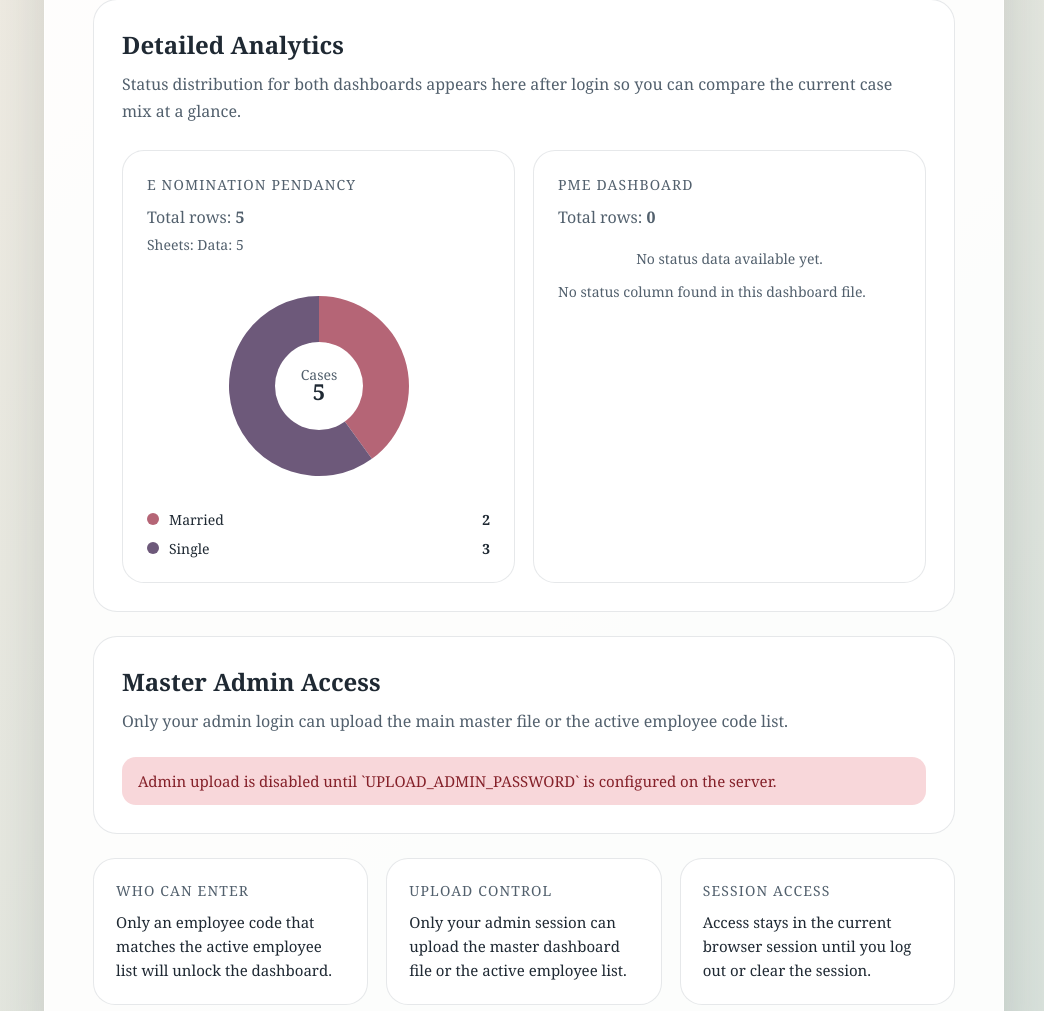
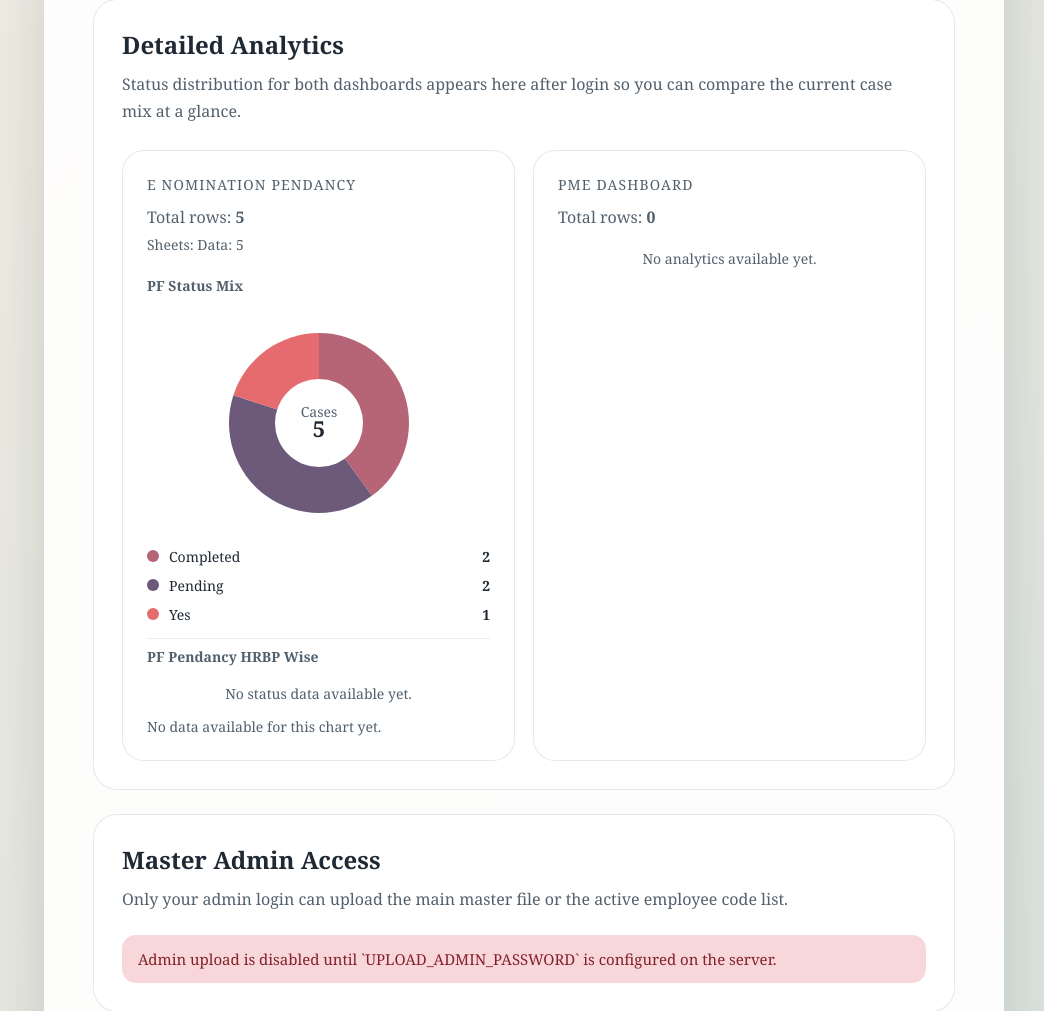
Before and after one commit to vredkar12/excel-dashboard, a Flask app: page / in a window 1280 px wide. Shown: the part 674-1685 px from the top of the page, without its empty margins (116-1160 px from the left). Run offline with Flask 3, Linux system fonts and the light colour scheme; the visitor is signed in with stand-in values (Sample User, id 1).

Commit message:
Refine PF and PME analytics charts

```diff
--- a/app.py
+++ b/app.py
@@ -135,12 +135,81 @@ def get_status_column(columns):
             return column
     return None
 
-def build_dashboard_analytics(excel_path):
+def normalize_status_value(value):
+    normalized = str(value).strip().lower()
+    mapping = {
+        'completed': 'Completed',
+        'pending': 'Pending',
+        'yes': 'Yes',
+        'no': 'No',
+    }
+    return mapping.get(normalized, '')
+
+def build_pf_analytics(excel_path):
     analytics = {
         "total_rows": 0,
         "sheets": [],
-        "status_counts": {}
+        "charts": []
     }
+    status_counts = {"Completed": 0, "Pending": 0, "Yes": 0, "No": 0}
+    hrbp_pending_counts = {}
+
+    if not os.path.exists(excel_path):
+        return analytics
+
+    excel_file = pd.ExcelFile(excel_path)
+    for sheet_name in excel_file.sheet_names:
+        df = pd.read_excel(excel_file, sheet_name=sheet_name)
+        df = df.fillna('')
+        row_count = len(df)
+        analytics["total_rows"] += row_count
+        analytics["sheets"].append({
+            "name": sheet_name,
+            "row_count": row_count
+        })
+
+        hrbp_column = next((column for column in df.columns if str(column).strip().lower() == 'hrbp'), None)
+        pf_pending_column = next((column for column in df.columns if 'pendingmination pendancy' in str(column).strip().lower() or 'nomination pendancy' in str(column).strip().lower()), None)
+
+        for column in df.columns:
+            if str(column).strip().lower() in {'employee code', 'employee name', 'reporting manager', 'store name', 'cluster region', 'employee uan no', 'employee member id', 'gender', 'date of joining', 'marital status', 'hrbp', 'remark', 'remark added by'}:
+                continue
+
+            for value in df[column]:
+                normalized = normalize_status_value(value)
+                if normalized:
+                    status_counts[normalized] += 1
+
+        if hrbp_column and pf_pending_column:
+            for _, row in df.iterrows():
+                if is_pending_like(row.get(pf_pending_column, '')):
+                    hrbp = str(row.get(hrbp_column, '')).strip() or 'Unassigned'
+                    hrbp_pending_counts[hrbp] = hrbp_pending_counts.get(hrbp, 0) + 1
+
+    analytics["sheets"].sort(key=lambda item: item["name"])
+    analytics["charts"] = [
+        {
+            "label": "PF Status Mix",
+            "counts": {key: value for key, value in status_counts.items() if value > 0}
+        },
+        {
+            "label": "PF Pendancy HRBP Wise",
+            "counts": dict(sorted(hrbp_pending_counts.items(), key=lambda item: item[0].lower()))
+        }
+    ]
+    return analytics
+
+def is_pending_like(value):
+    normalized = str(value).strip().lower()
+    return normalized in {'pending', 'no', 'not done', 'pme not done', 'none', 'false', 'n', 'fail'}
+
+def build_pme_analytics(excel_path):
+    analytics = {
+        "total_rows": 0,
+        "sheets": [],
+        "charts": []
+    }
+    hrbp_pending_counts = {}
 
     if not os.path.exists(excel_path):
         return analytics
@@ -157,15 +226,34 @@ def build_dashboard_analytics(excel_path):
         })
 
         status_column = get_status_column(df.columns)
-        if status_column:
-            counts = df[status_column].astype(str).str.strip()
+        hrbp_column = next((column for column in df.columns if str(column).strip().lower() == 'hrbp'), None)
+        if status_column and hrbp_column:
+            filtered = df[df[status_column].map(is_pending_like)]
+            counts = filtered[hrbp_column].astype(str).str.strip()
             counts = counts[counts != '']
-            for status, count in counts.value_counts().items():
-                analytics["status_counts"][status] = analytics["status_counts"].get(status, 0) + int(count)
+            for hrbp, count in counts.value_counts().items():
+                hrbp_pending_counts[hrbp] = hrbp_pending_counts.get(hrbp, 0) + int(count)
 
     analytics["sheets"].sort(key=lambda item: item["name"])
-    analytics["status_counts"] = dict(sorted(analytics["status_counts"].items(), key=lambda item: item[0].lower()))
+    analytics["charts"] = [
+        {
+            "label": "PME Pendancy HRBP Wise",
+            "counts": dict(sorted(hrbp_pending_counts.items(), key=lambda item: item[0].lower()))
+        }
+    ]
     return analytics
+
+def build_dashboard_analytics(dashboard_slug, excel_path):
+    if dashboard_slug == 'e-nomination-pendancy':
+        return build_pf_analytics(excel_path)
+    if dashboard_slug == 'pme-dashboard':
+        return build_pme_analytics(excel_path)
+
+    return {
+        "total_rows": 0,
+        "sheets": [],
+        "charts": []
+    }
 
 def employee_code_exists(employee_code):
     normalized_code = normalize_employee_code(employee_code)
@@ -495,7 +583,7 @@ def analytics_overview():
     for slug, dashboard in DASHBOARDS.items():
         dashboards[slug] = {
             "title": dashboard["title"],
-            "analytics": build_dashboard_analytics(dashboard["file"])
+            "analytics": build_dashboard_analytics(slug, dashboard["file"])
         }
 
     return jsonify({
--- a/templates/home.html
+++ b/templates/home.html
@@ -254,6 +254,17 @@
             margin-top: 18px;
         }
 
+        .chart-block {
+            width: 100%;
+            padding-top: 8px;
+            border-top: 1px solid rgba(82, 96, 109, 0.12);
+        }
+
+        .chart-block:first-child {
+            padding-top: 0;
+            border-top: none;
+        }
+
         .pie-chart {
             width: 220px;
             height: 220px;
@@ -506,14 +517,27 @@
 
         function renderAnalyticsCard(slug, dashboard) {
             const analytics = dashboard.analytics || {};
-            const entries = Object.entries(analytics.status_counts || {});
-            const colors = getChartColors();
+            const sheets = (analytics.sheets || []).map(sheet => `${escapeHtml(sheet.name)}: ${sheet.row_count}`).join(' | ');
+            const charts = Array.isArray(analytics.charts) ? analytics.charts : [];
+            const chartHtml = charts.length
+                ? charts.map(chart => {
+                    const entries = Object.entries(chart.counts || {});
+                    const colors = getChartColors();
+                    const legendHtml = entries.length
+                        ? entries.map(([label, count], index) => `<div class="legend-item"><span class="legend-label"><span class="legend-dot" style="background:${colors[index % colors.length]}"></span><span>${escapeHtml(label)}</span></span><strong>${count}</strong></div>`).join('')
+                        : '<div class="subtle">No data available for this chart yet.</div>';
 
-            const legendHtml = entries.length
-                ? entries.map(([label, count], index) => `<div class="legend-item"><span class="legend-label"><span class="legend-dot" style="background:${colors[index % colors.length]}"></span><span>${escapeHtml(label)}</span></span><strong>${count}</strong></div>`).join('')
-                : '<div class="subtle">No status column found in this dashboard file.</div>';
-
-            const sheets = (analytics.sheets || []).map(sheet => `${escapeHtml(sheet.name)}: ${sheet.row_count}`).join(' | ');
+                    return `
+                        <div class="chart-block">
+                            <div class="subtle"><strong>${escapeHtml(chart.label || 'Analytics')}</strong></div>
+                            <div class="chart-wrap">
+                                ${buildPieChartSvg(chart.counts || {})}
+                                <div class="chart-legend">${legendHtml}</div>
+                            </div>
+                        </div>
+                    `;
+                }).join('')
+                : '<div class="subtle">No analytics available yet.</div>';
 
             return `
                 <article class="analytics-card">
@@ -522,10 +546,7 @@
                         Total rows: <strong>${analytics.total_rows || 0}</strong>
                         ${sheets ? `<br><span class="subtle">Sheets: ${sheets}</span>` : ''}
                     </div>
-                    <div class="chart-wrap">
-                        ${buildPieChartSvg(analytics.status_counts || {})}
-                        <div class="chart-legend">${legendHtml}</div>
-                    </div>
+                    <div class="chart-wrap">${chartHtml}</div>
                 </article>
             `;
         }
```
